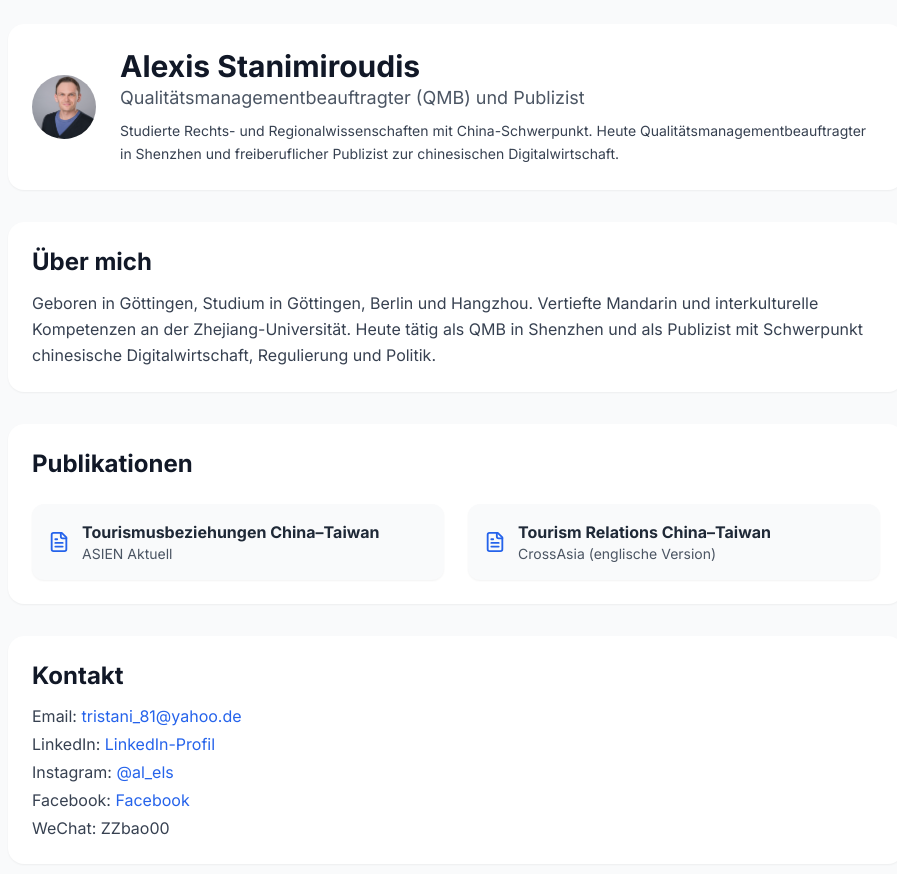
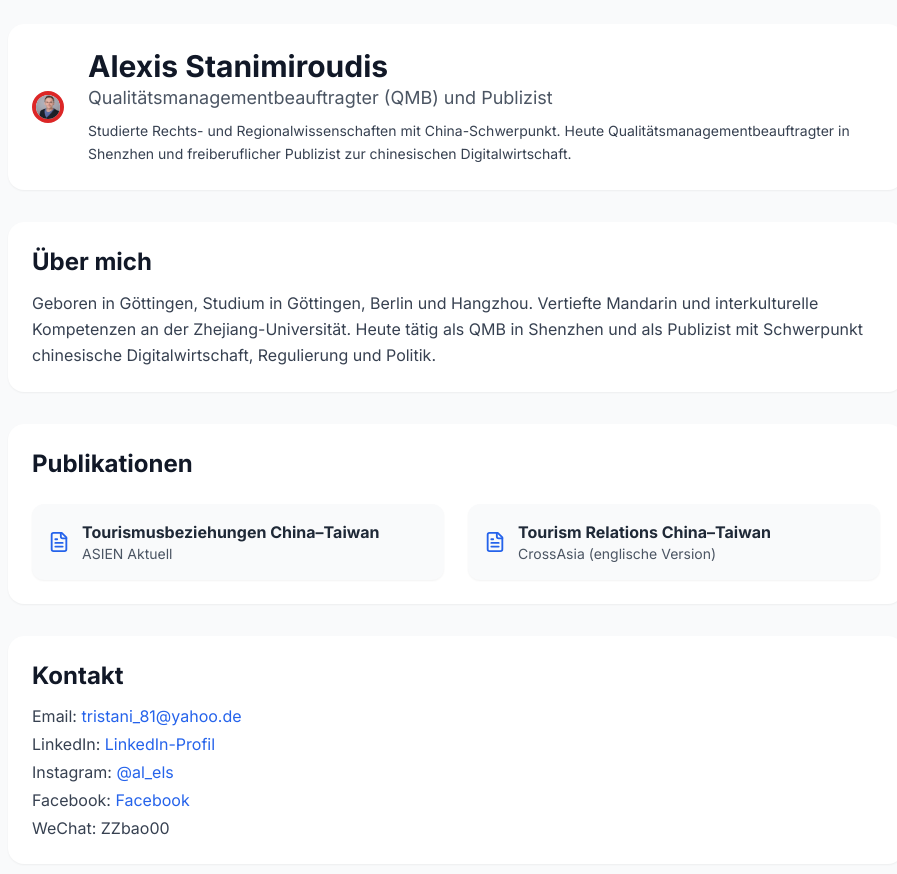
Before and after one commit to stanimia81/alexis-website, a React (Vite) app: page / in a window 1280 px wide. Shown: the top 874 px of the page, without its empty margins (184-1081 px from the left). Built offline with nearby package versions, Linux system fonts and the light colour scheme.

Commit message:
Update App.jsx

```diff
--- a/src/App.jsx
+++ b/src/App.jsx
@@ -1,5 +1,5 @@
 import React from "react";
-import { FileText } from "lucide-react"; // Icon-Bibliothek
+import { FileText } from "lucide-react";
 import profilePic from "./assets/profile.jpg"; // Bild-Import aus src/assets
 
 export default function App() {
@@ -10,7 +10,7 @@ export default function App() {
         <img
           src={profilePic}
           alt="Profilbild Alexis Stanimiroudis"
-          className="w-16 h-16 rounded-full object-cover"
+          className="w-8 h-8 border-4 border-red-600 rounded-full object-cover"
         />
         <div>
           <h1 className="text-3xl font-bold">Alexis Stanimiroudis</h1>
@@ -41,7 +41,6 @@ export default function App() {
         <section className="bg-white rounded-2xl shadow-sm p-6">
           <h3 className="text-2xl font-semibold mb-6">Publikationen</h3>
           <div className="grid grid-cols-1 md:grid-cols-2 gap-6">
-            {/* Karte 1 */}
             <a
               href="/pdfs/Asien_Aktuell.pdf"
               target="_blank"
@@ -59,7 +58,6 @@ export default function App() {
               </div>
             </a>
 
-            {/* Karte 2 */}
             <a
               href="/pdfs/CrossAsia.pdf"
               target="_blank"
```
